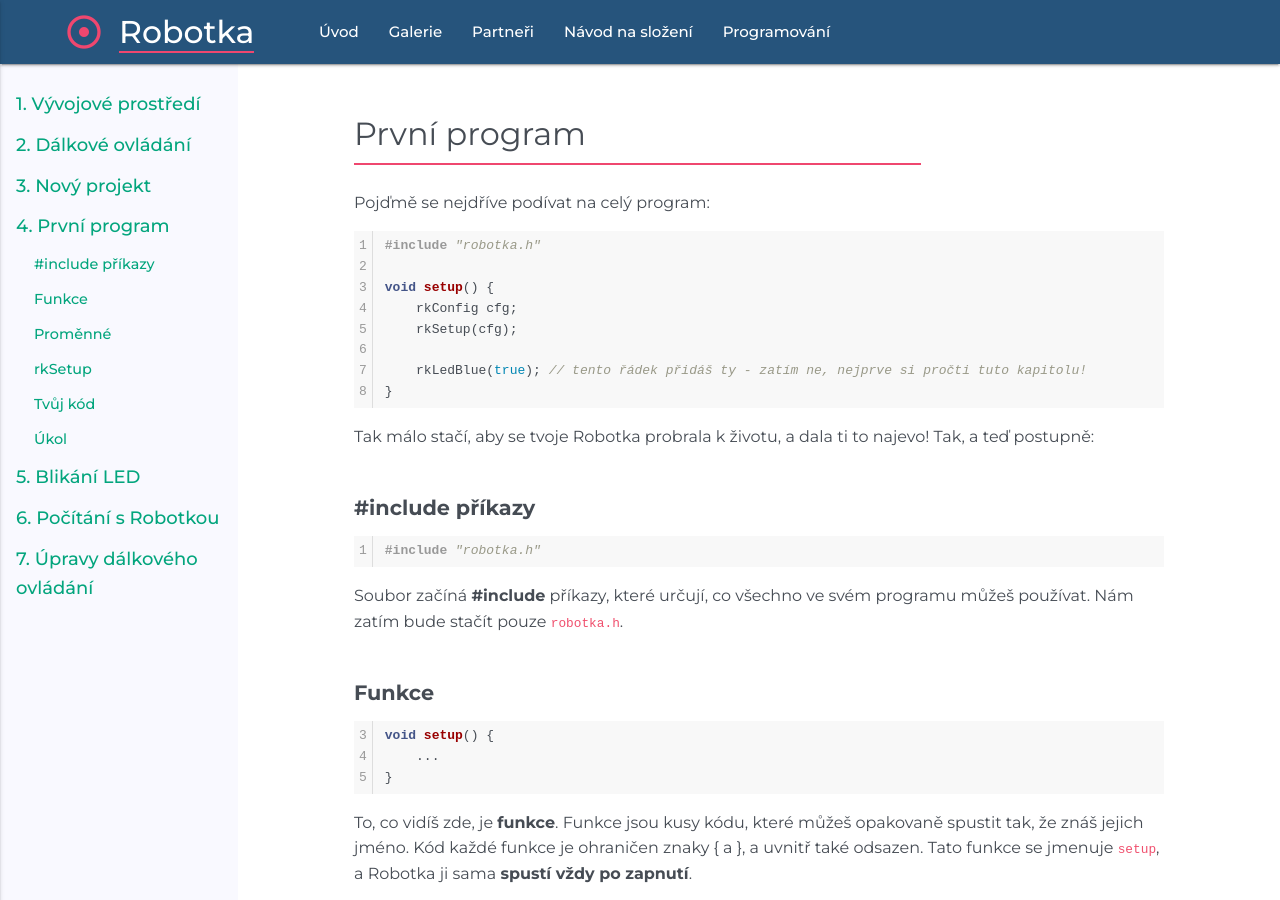
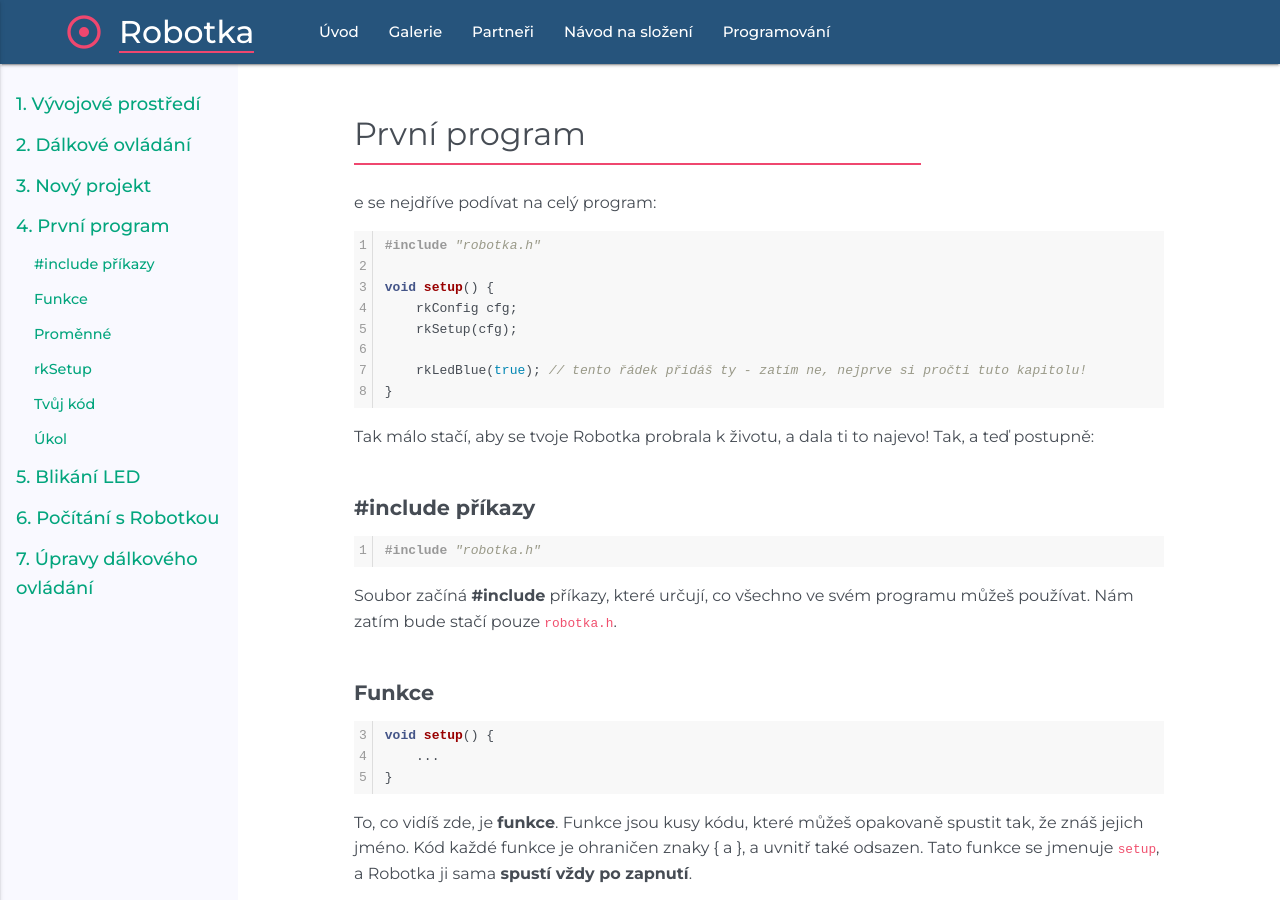
Before and after one commit to RoboticsBrno/robotka.robotickytabor.cz, a Jekyll site: the page built from _coding/003_prvni_program.md, in a window 1280 px wide and 900 px high. Built offline with Jekyll 4.4.1, drawn with Linux system fonts in a browser that asks for light colours.

Commit message:
Fix typing errors

````diff
--- a/_coding/003_prvni_program.md
+++ b/_coding/003_prvni_program.md
@@ -5,7 +5,7 @@ layout: coding
 
 # {{ page.title | escape }}
 
-Pojďmě se nejdříve podívat na celý program:
+e se nejdříve podívat na celý program:
 
 ```cpp
 #include "robotka.h"
@@ -26,7 +26,7 @@ Tak, a teď postupně:
 #include "robotka.h"
 ```
 Soubor začíná **#include** příkazy, které určují, co všechno ve svém programu
-můžeš používat. Nám zatím bude stačít pouze `robotka.h`.
+můžeš používat. Nám zatím bude stačí pouze `robotka.h`.
 
 #### Funkce
 ```cpp
````
